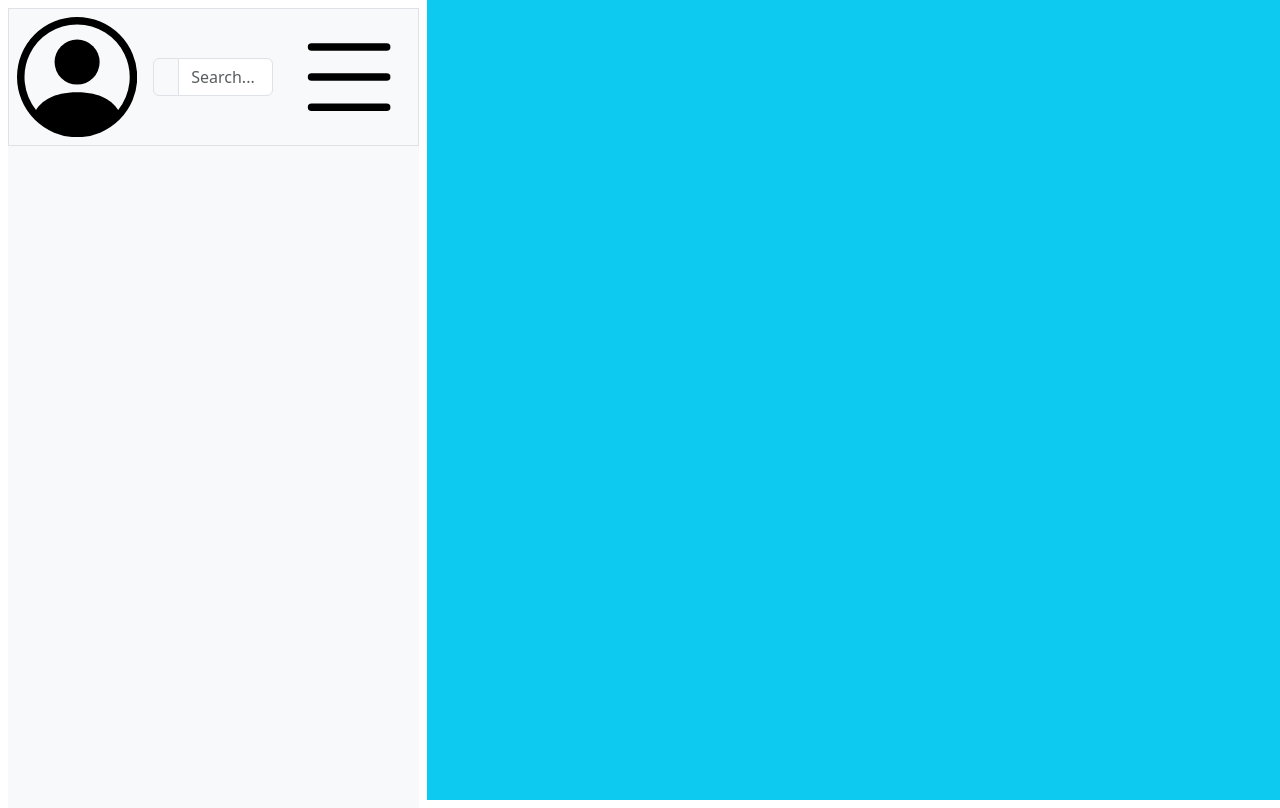
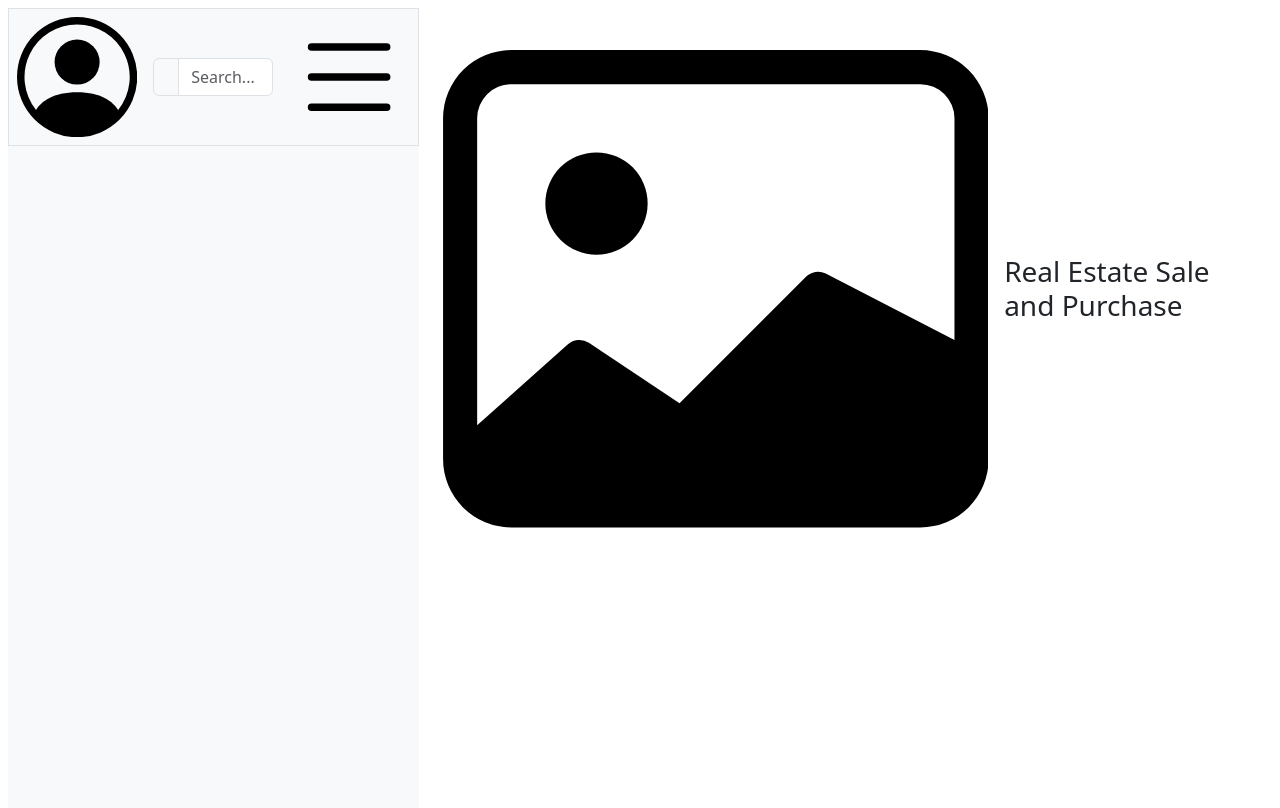
Before and after one commit to buildwithuk/chatapp, a React (Vite) app in the folder chat-app-fe/: page / in a window 1280 px wide. Built offline with nearby package versions, Linux system fonts and the light colour scheme.

Commit message:
created title for chat window

```diff
--- a/chat-app-fe/src/App.tsx
+++ b/chat-app-fe/src/App.tsx
@@ -1,4 +1,4 @@
-import { List, PersonCircle, Search } from "react-bootstrap-icons";
+import { List, PersonCircle, Search, Image } from "react-bootstrap-icons";
 
 function App() {
   return (
@@ -28,7 +28,13 @@ function App() {
 
         {/*Messages chat*/}
         <div className="col-8 p-0">
-          <div className="h-100 bg-info"></div>
+          <div className="h-100">
+            {/* Top bar */}
+            <div className="d-flex align-items-center gap-3 p-3">
+              <Image className="fs-3" />
+              <h3 className="m-0">Real Estate Sale and Purchase</h3>
+            </div>
+          </div>
         </div>
       </div>
     </div>
```
